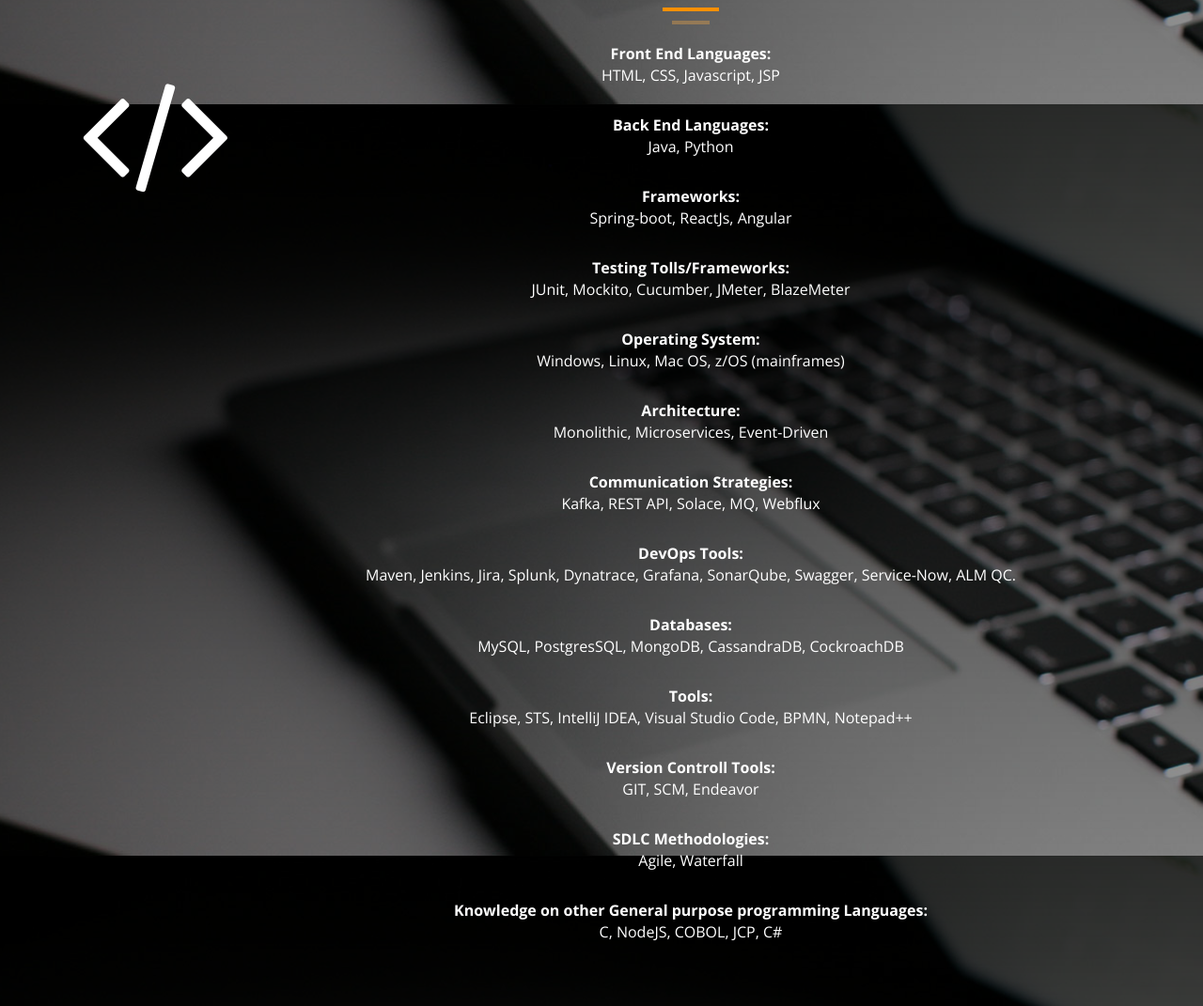
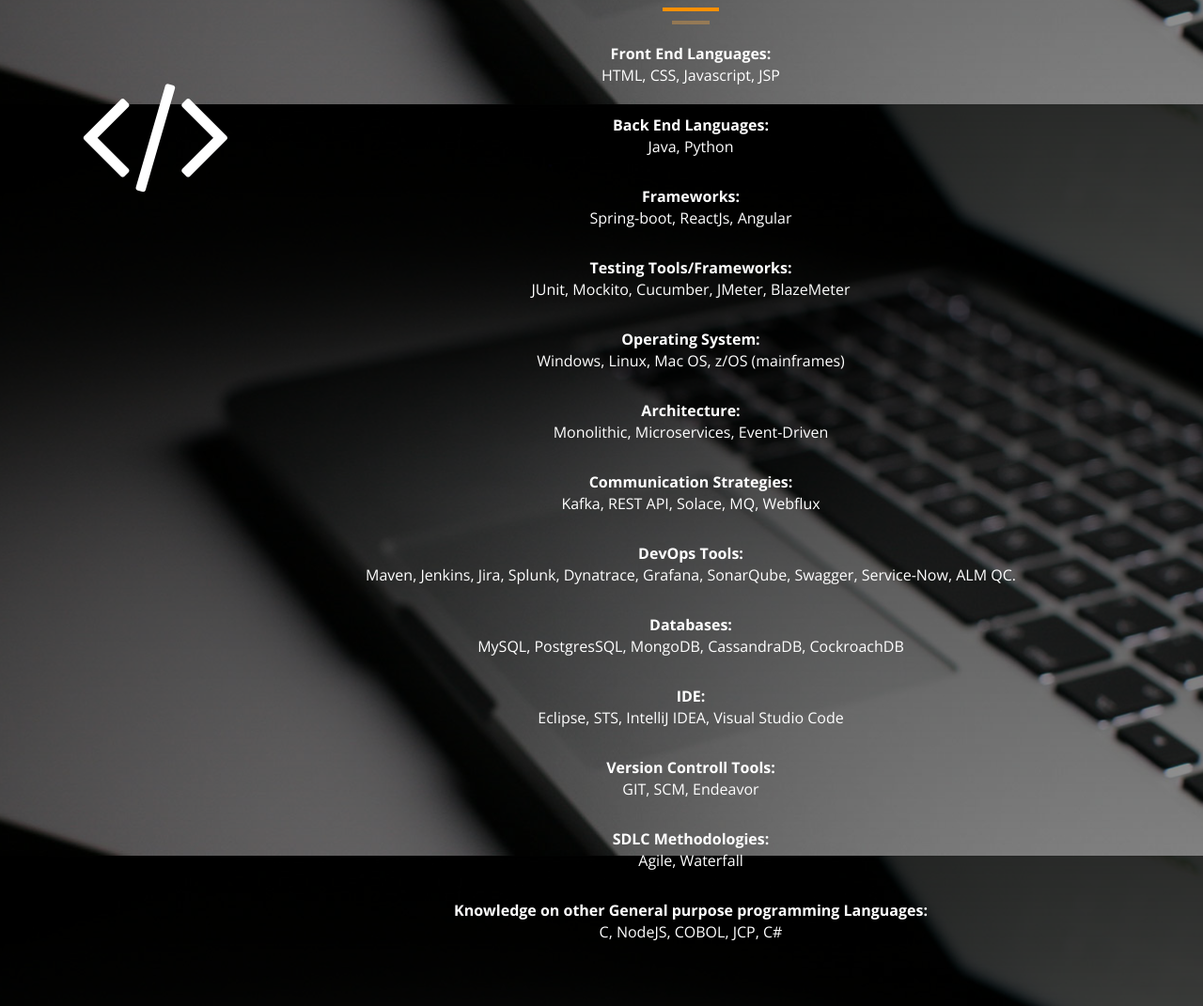
Before and after one commit to satyasailajamylapalli/satyasailajamylapalli.github.io, a plain HTML site: page index.html in a window 1280 px wide. Shown: the part 2027-3098 px from the top of the page at 94% size. Drawn offline with nearby package versions, Linux system fonts and the light colour scheme.

Commit message:
Update index.html

```diff
--- a/index.html
+++ b/index.html
@@ -267,7 +267,7 @@
                             Spring-boot, ReactJs, Angular
                         </p> <br />
 			   <p class="intro">
-                            <strong>Testing Tolls/Frameworks:</strong>
+                            <strong>Testing Tools/Frameworks:</strong>
                             <br />
                             JUnit, Mockito, Cucumber, JMeter, BlazeMeter
                         </p> <br />
@@ -297,9 +297,9 @@
                             MySQL, PostgresSQL, MongoDB, CassandraDB, CockroachDB
                         </p> <br />
                         <p class="intro">
-                            <strong>Tools:</strong>
+                            <strong>IDE:</strong>
                             <br />
-                            Eclipse, STS, IntelliJ IDEA, Visual Studio Code, BPMN, Notepad++
+                            Eclipse, STS, IntelliJ IDEA, Visual Studio Code
                         </p> <br />
 			    <p class="intro">
                             <strong>Version Controll Tools:</strong>
```
